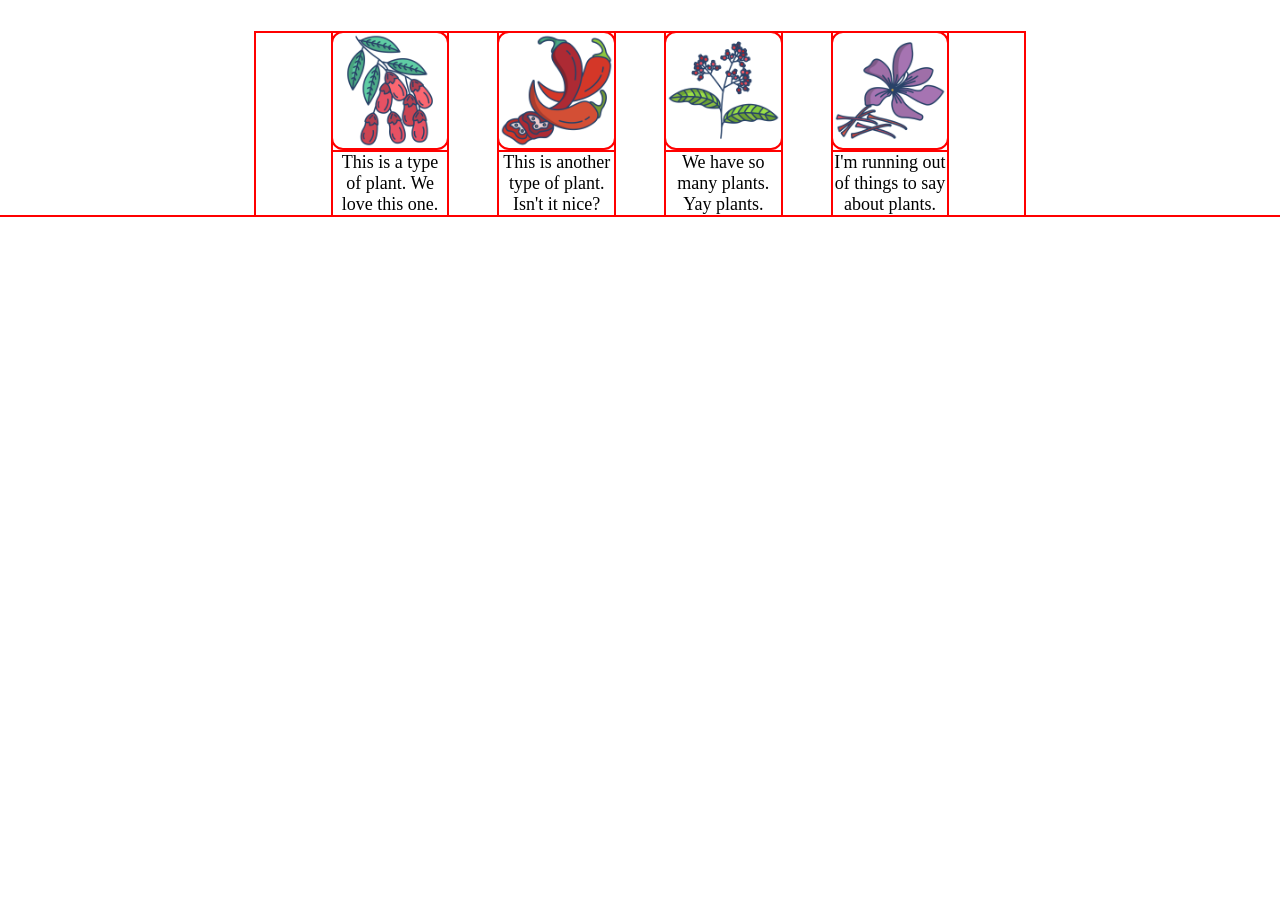
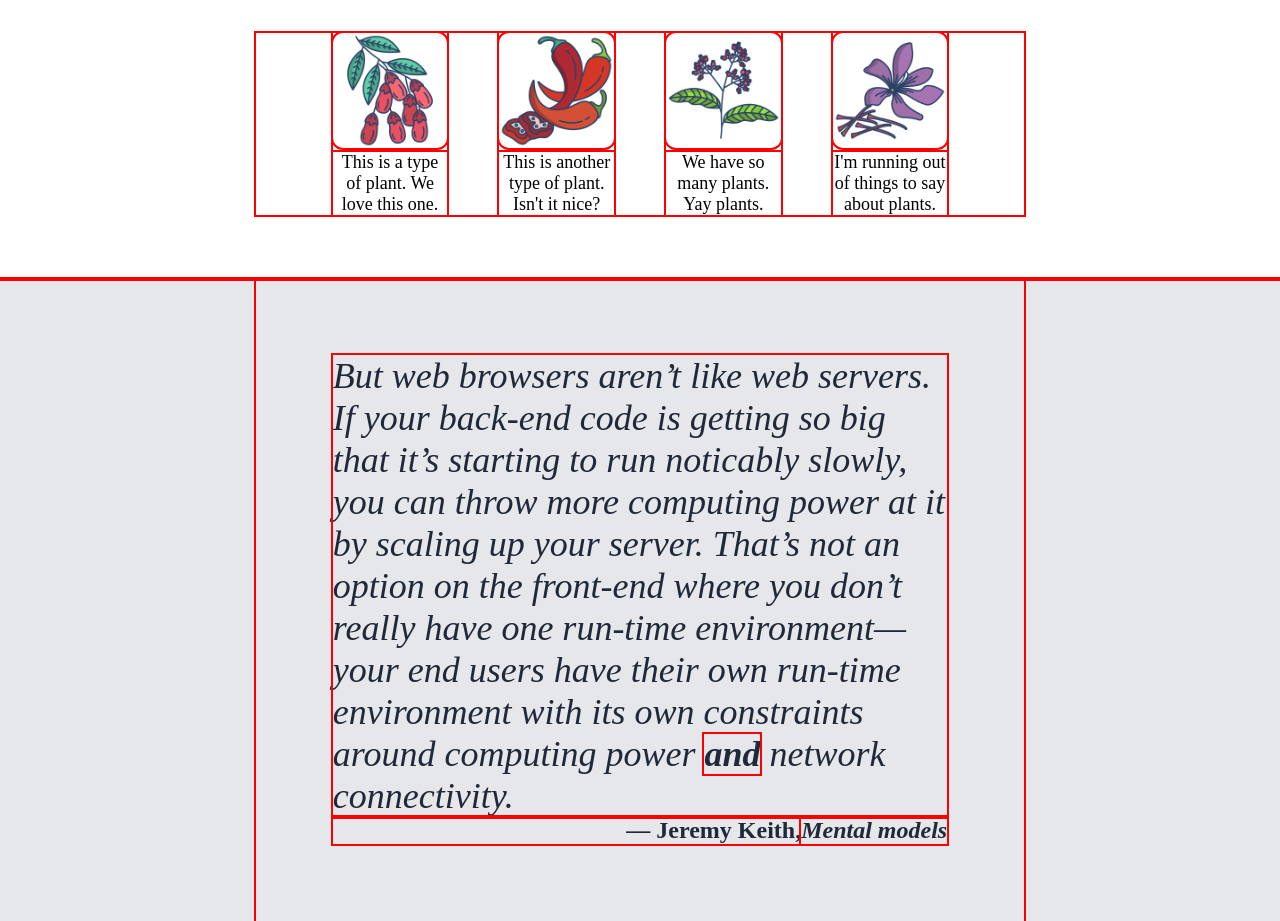
Before and after one commit to elrubio82/odin-landing-page, a plain HTML site: page index.html in a window 1280 px wide. Shown: the part 572-1493 px from the top of the page. Before the commit the page ends 800 px from the top, so only its background shows below. Drawn offline with Linux system fonts and the light colour scheme.

Commit message:
feat: Add quote section html/css

```diff
--- a/css/style.css
+++ b/css/style.css
@@ -101,6 +101,7 @@ html {
 .teaser {
     padding-left: 20%;
     padding-right: 20%;
+    padding-bottom: 5%;
 }
 
 .title {
@@ -133,3 +134,27 @@ html {
 .text {
     font-size: 18px;
 }
+
+.quote {
+    padding-left: 20%;
+    padding-right: 20%;
+    background-color: #E5e7eb;
+}
+
+.quote figure {
+    padding: 10%
+}
+
+blockquote {
+    font-size: 36px;
+    font-style: italic;
+    color: #1f2937;
+}
+
+figcaption {
+    font-size: 24px;
+    font-weight: bold;
+    color: #1F2937;
+    display: flex;
+    justify-content: flex-end;
+}
--- a/index.html
+++ b/index.html
@@ -66,20 +66,22 @@
             </div>
         </div>
     </div>
-    <!--
+
     <div class="quote">
-        <figure class="quote">
+        <figure>
             <blockquote>
                 But web browsers aren’t like web servers. If your back-end code is getting so big that it’s starting to
                 run noticably slowly, you can throw more computing power at it by scaling up your server. That’s not an
-                option on the front-end where you don’t really have <em>one</em> run-time environment—your end users
+                option on the front-end where you don’t really have one run-time environment—your end users
                 have their own run-time environment with its own constraints around computing power <strong>and</strong>
                 network connectivity.
             </blockquote>
             <figcaption>
-                &mdash; Jeremy Keith, <cite>Mental models</cite> </figcaption>
+                &mdash; Jeremy Keith, <cite>Mental models</cite>
+            </figcaption>
         </figure>
     </div>
+    <!--
     <div class="call-to-action">
         <div class="cta-container">
             <div class="cta-title">Call To Action! It's time!</div>
```
